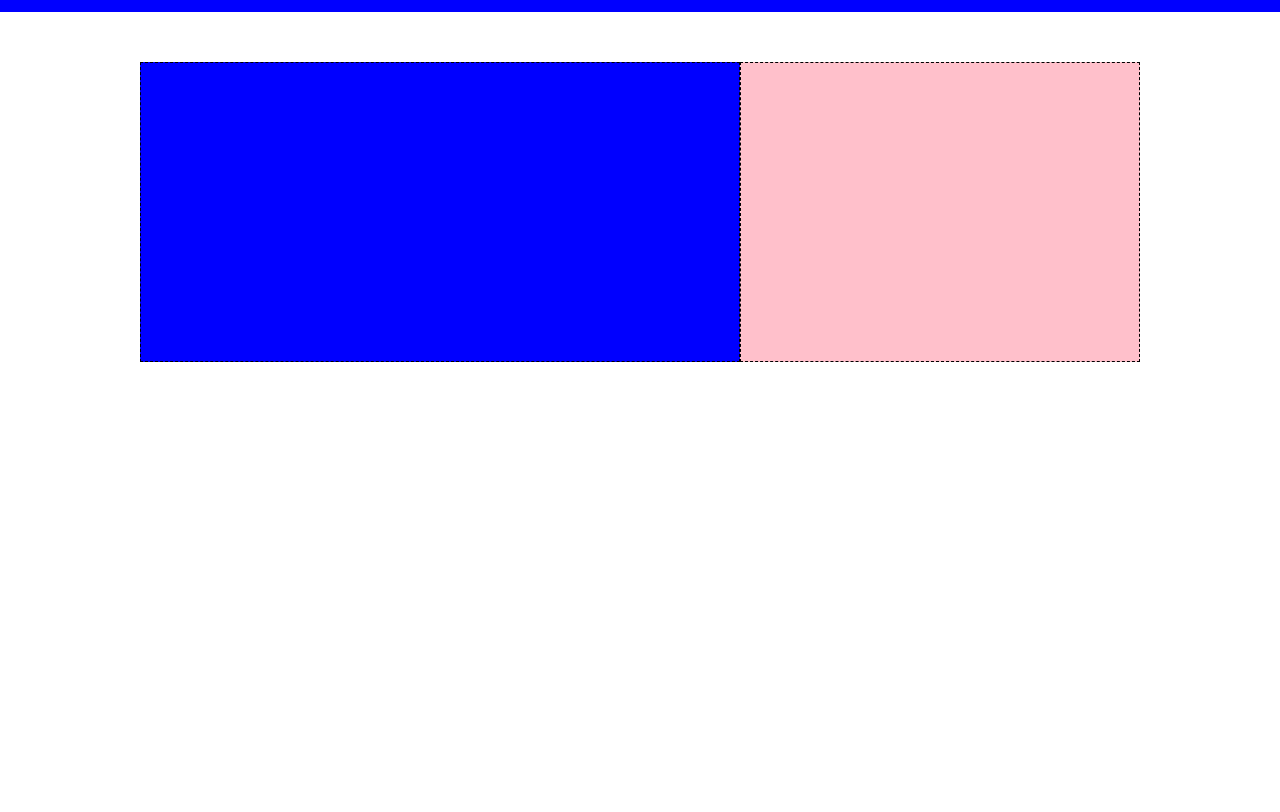
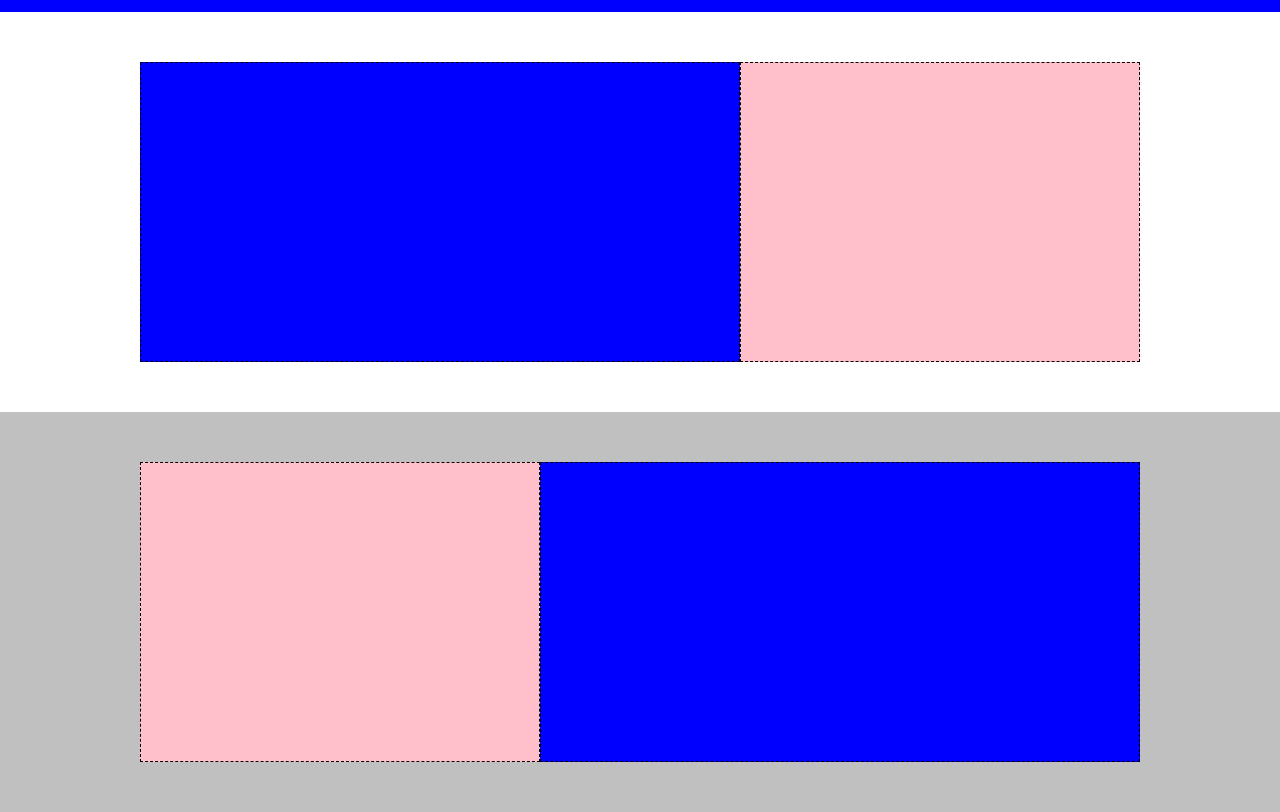
Before and after one commit to rudyhuacasi/htmlcss-struttura-discord, a plain HTML site: page index.html in a window 1280 px wide. Shown: the part 458-1270 px from the top of the page. Before the commit the page ends 870 px from the top, so only its background shows below. Drawn offline with Linux system fonts and the light colour scheme.

Commit message:
{UPD} added third square

```diff
--- a/css/style.css
+++ b/css/style.css
@@ -75,3 +75,27 @@ header{
     height: 300px;
     border: 1px dashed black;
   }
+  /*square-3*/
+.sfondo-2{
+    background-color: silver;
+    height: 400px;
+    display: flex;
+    align-items: center;
+  }
+  .container-3{
+    width: 1000px;
+    margin: 0 auto;
+    display: flex;
+  }
+  .square-pin-2{
+    background-color: pink;
+    width: 40%;
+    height: 300px;
+    border: 1px dashed black;
+  }
+  .square-blue-1{
+    background-color: blue;
+    width: 60%;
+    height: 300px;
+    border: 1px dashed black;
+  }
--- a/index.html
+++ b/index.html
@@ -39,6 +39,13 @@
                 <div class="square-pin"></div>
             </div>
         </div>
+        <!--square-3-->
+        <div class="sfondo-2">
+            <div class="container-3">
+                <div class="square-pin-2"></div>
+                <div class="square-blue-1"></div>
+            </div>
+        </div>
     </main>
     <!--footer-->
     <footer>
```
